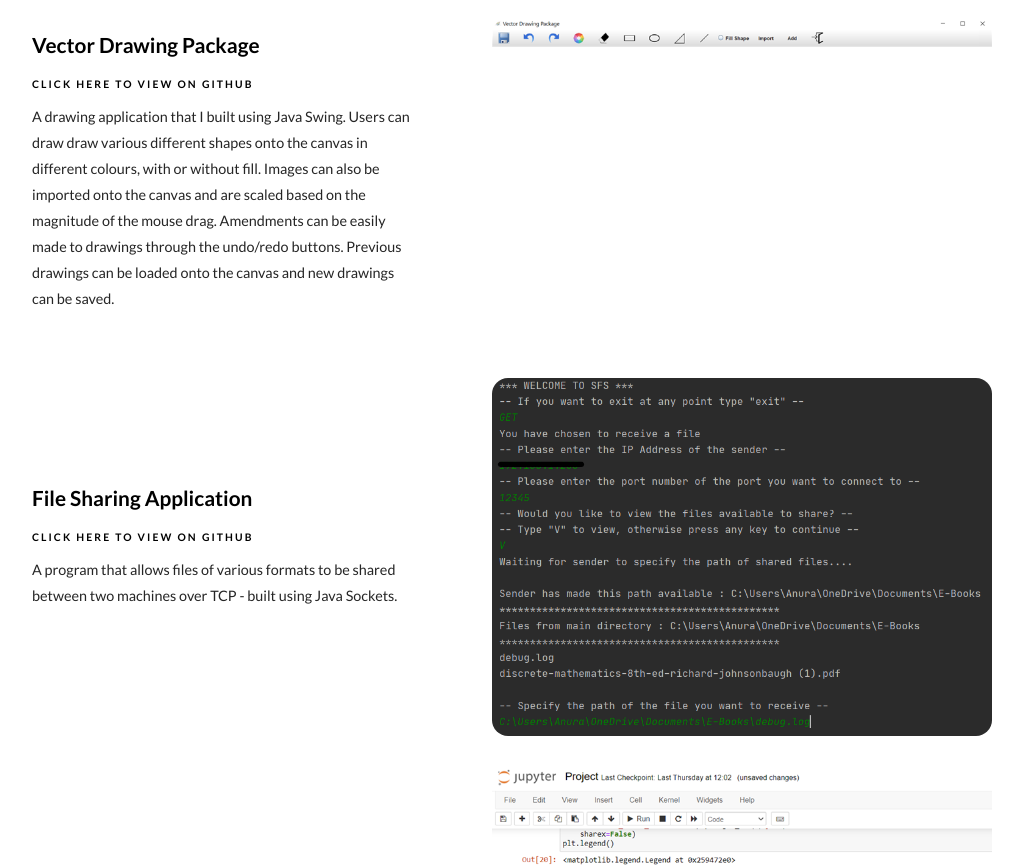
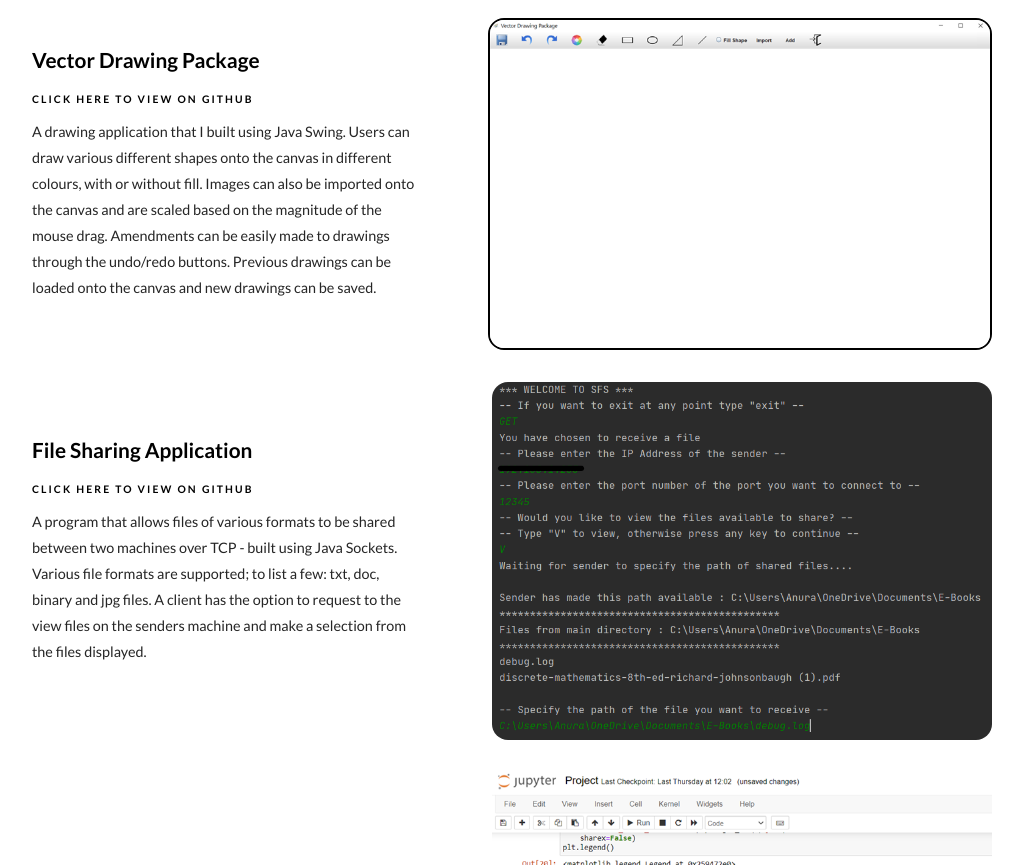
Before and after one commit to anuragreggie/Personal-Portfolio, a plain HTML site: page index.html in a window 1280 px wide. Shown: the part 3002-3867 px from the top of the page, without its empty margins (128-1151 px from the left). Drawn offline with nearby package versions, Linux system fonts and the light colour scheme; a script that the page names is missing.

Commit message:
Fixed tags for images

```diff
--- a/index.html
+++ b/index.html
@@ -163,7 +163,7 @@
                     </p>
                 </div>
             </div>
-            <a href="https://github.com/anuragreggie/Drawing-Package"><img src="images/gif.gif" alt="Optibook" ></a>
+            <a href="https://github.com/anuragreggie/Fall-Finder"><img src="images/gif.gif" alt="Program Demo" ></a>
             <!-- Add for border style="border: 2px solid black;" -->
         </div>
 
@@ -186,12 +186,12 @@
                     <a href="https://github.com/anuragreggie/Drawing-Package" class="">
                         <p class="subtitle">Click here to view on github</p>
                     </a>
-                    <p class="featured-desc">A drawing application that I built using Java Swing. Users can draw draw various different shapes onto the canvas in different colours, with or without fill. Images can also be imported onto the canvas and are scaled based on the magnitude
+                    <p class="featured-desc">A drawing application that I built using Java Swing. Users can draw various different shapes onto the canvas in different colours, with or without fill. Images can also be imported onto the canvas and are scaled based on the magnitude
                         of the mouse drag. Amendments can be easily made to drawings through the undo/redo buttons. Previous drawings can be loaded onto the canvas and new drawings can be saved.
                     </p>
                 </div>
             </div>
-            <a href="https://github.com/anuragreggie/Drawing-Package"><img src="images/java-swing2.png" alt="Vector Drawing Package Image" ></a>
+            <a href="https://github.com/anuragreggie/Drawing-Package"><img src="images/java-swing2.png" alt="Vector Drawing Package Image" style="border: 2px solid black;"></a>
             <!-- Add for border style="border: 2px solid black;" -->
         </div>
 
@@ -202,7 +202,7 @@
                     <a href="https://github.com/anuragreggie/File-Sharing-Application" class="">
                         <p class="subtitle">Click here to view on github</p>
                     </a>
-                    <p class="featured-desc">A program that allows files of various formats to be shared between two machines over TCP - built using Java Sockets.
+                    <p class="featured-desc">A program that allows files of various formats to be shared between two machines over TCP - built using Java Sockets. Various file formats are supported; to list a few: txt, doc, binary and jpg files. A client has the option to request to the view files on the senders machine and make a selection from the files displayed.
                     </p>
                 </div>
             </div>
@@ -258,7 +258,7 @@
 
             <ul class="socials">
                 <li><a href="https://github.com/anuragreggie" class="fa fa-github"></a></li>
-                <li><a class="fa fa-envelope">   anuragreggie@gmail.com</a></li>
+                <li><a class="fa fa-envelope">   anuragreggie@gmail.com </a></li>
                 <li><a href="https://www.linkedin.com/in/anurag-s-562231198/" class="fa fa-linkedin"></a></li>
             </ul>
         </div>
```
